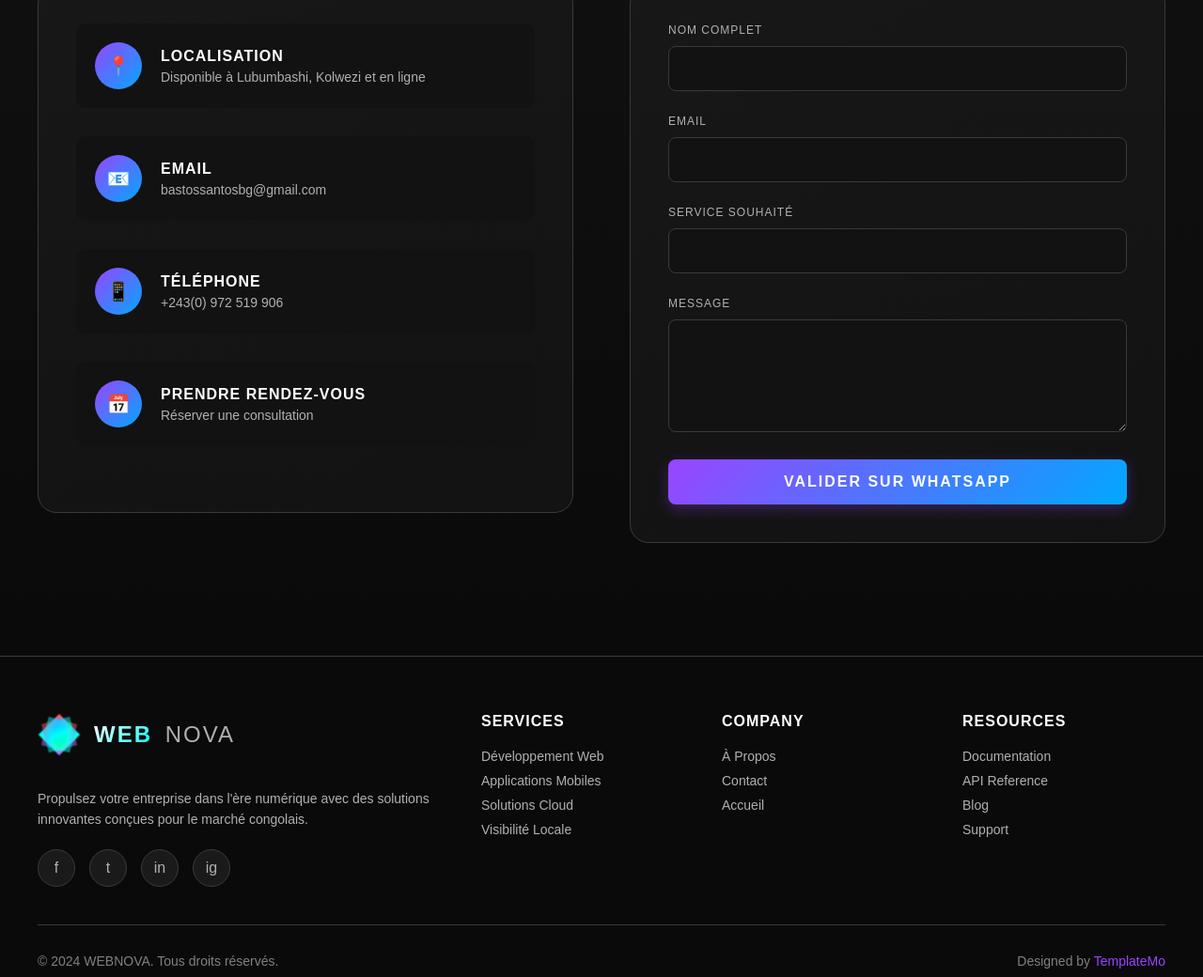
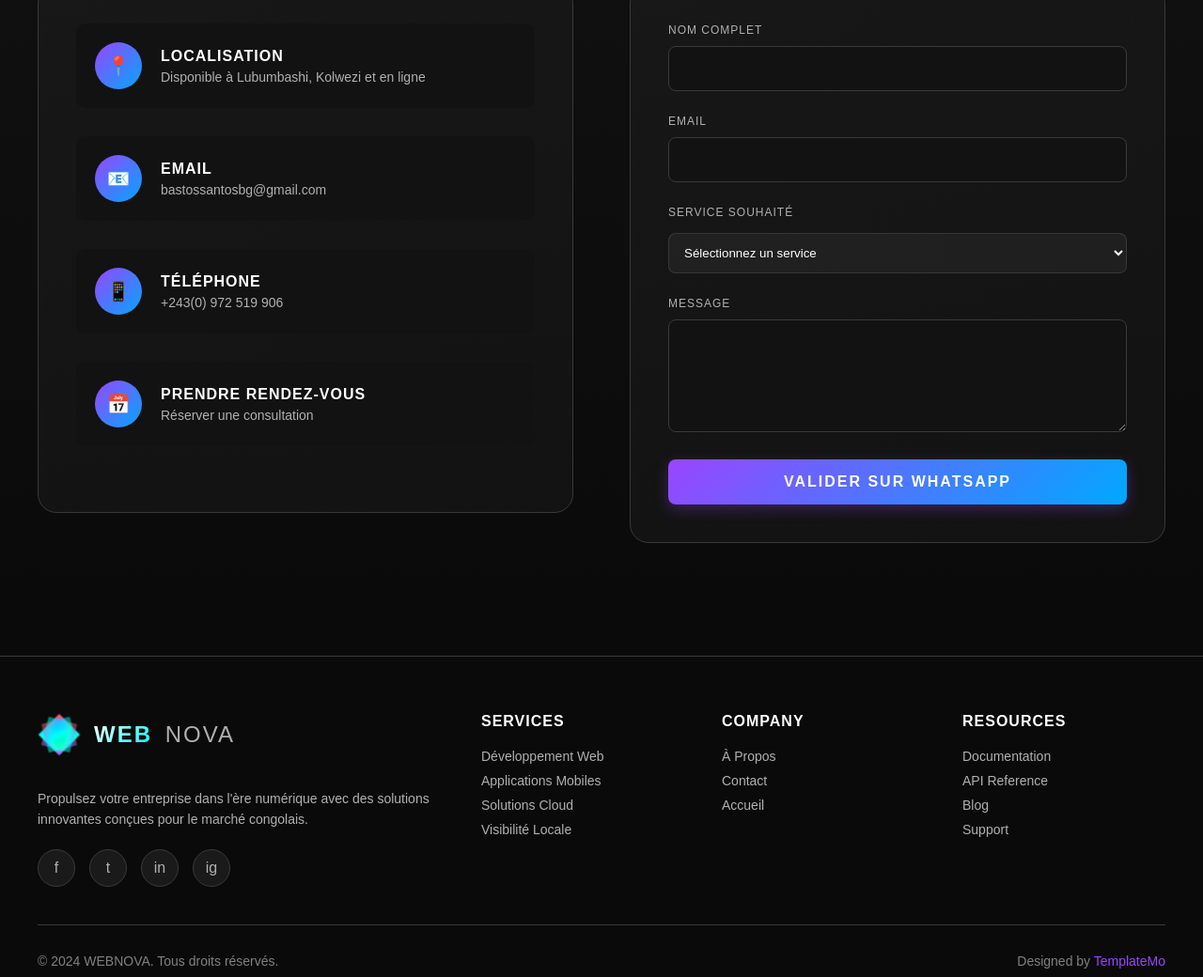
Before and after one commit to 1Z33/site_webnova, a plain HTML site: page index.html in a window 1280 px wide. Shown: the part 4398-5438 px from the top of the page at 94% size. Drawn offline with Linux system fonts and the light colour scheme.

Commit message:
Mise à jour du design et correction des textes

```diff
--- a/index.html
+++ b/index.html
@@ -12,6 +12,31 @@ TemplateMo 600 Prism Flux
 https://templatemo.com/tm-600-prism-flux
 
 -->
+    <style>
+        .stylish-select {
+            width: 100%;
+            padding: 12px;
+            background: rgba(255,255,255,0.05);
+            border: 1px solid rgba(255,255,255,0.1);
+            border-radius: 8px;
+            color: white;
+            outline: none;
+            margin-top: 5px;
+            cursor: pointer;
+            transition: all 0.4s cubic-bezier(0.175, 0.885, 0.32, 1.275);
+        }
+        .stylish-select:hover {
+            border-color: #bc13fe; /* accent-purple */
+            box-shadow: 0 0 15px rgba(188, 19, 254, 0.3);
+            background: rgba(255,255,255,0.08);
+        }
+        .stylish-select:focus {
+            border-color: #00f0ff; /* accent-cyan */
+            box-shadow: 0 0 20px rgba(0, 240, 255, 0.4);
+            background: rgba(255,255,255,0.12);
+            transform: scale(1.01);
+        }
+    </style>
 </head>
 <body>
     <!-- Loading Screen -->
@@ -238,7 +263,15 @@ https://templatemo.com/tm-600-prism-flux
 
                 <div class="form-group">
                     <label for="subject">Service souhaité</label>
-                    <input type="text" id="subject" name="subject" required>
+                    <select id="subject" name="subject" class="stylish-select" required>
+                        <option value="" disabled selected style="background: #1a0b2e;">Sélectionnez un service</option>
+                        <option value="Visibilité Google Maps & SEO Local" style="background: #1a0b2e;">Visibilité Google Maps & SEO Local</option>
+                        <option value="Création de Site Web Vitrine" style="background: #1a0b2e;">Création de Site Web Vitrine</option>
+                        <option value="E-commerce Moderne" style="background: #1a0b2e;">E-commerce Moderne</option>
+                        <option value="Application Mobile (iOS/Android)" style="background: #1a0b2e;">Application Mobile (iOS/Android)</option>
+                        <option value="Logiciel de Gestion sur mesure" style="background: #1a0b2e;">Logiciel de Gestion sur mesure</option>
+                        <option value="Audit & Stratégie Digitale" style="background: #1a0b2e;">Audit & Stratégie Digitale</option>
+                    </select>
                 </div>
 
                 <div class="form-group">
```
